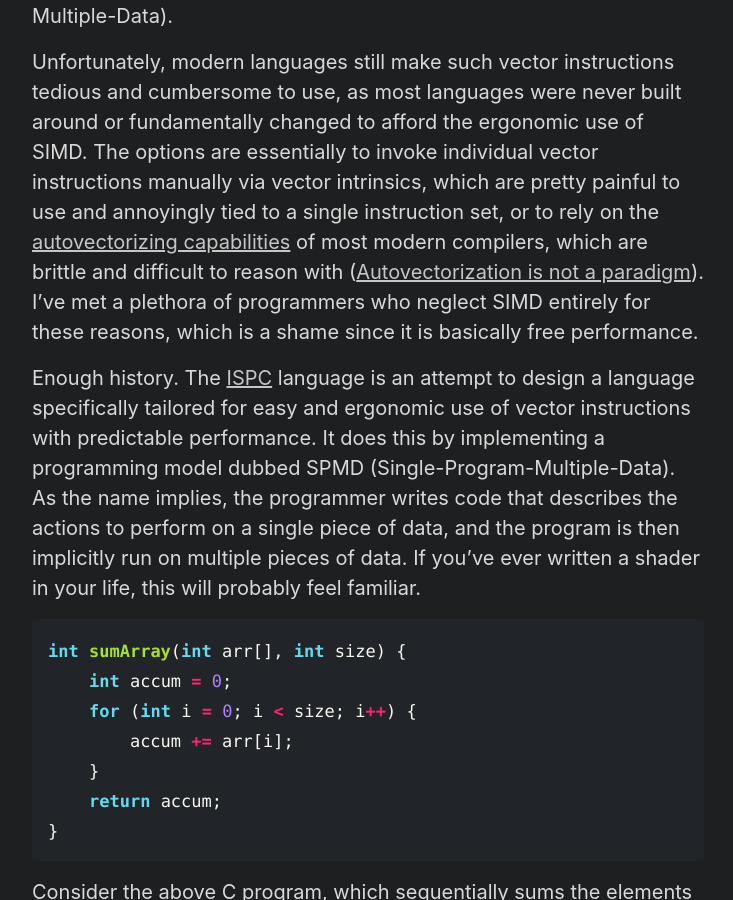
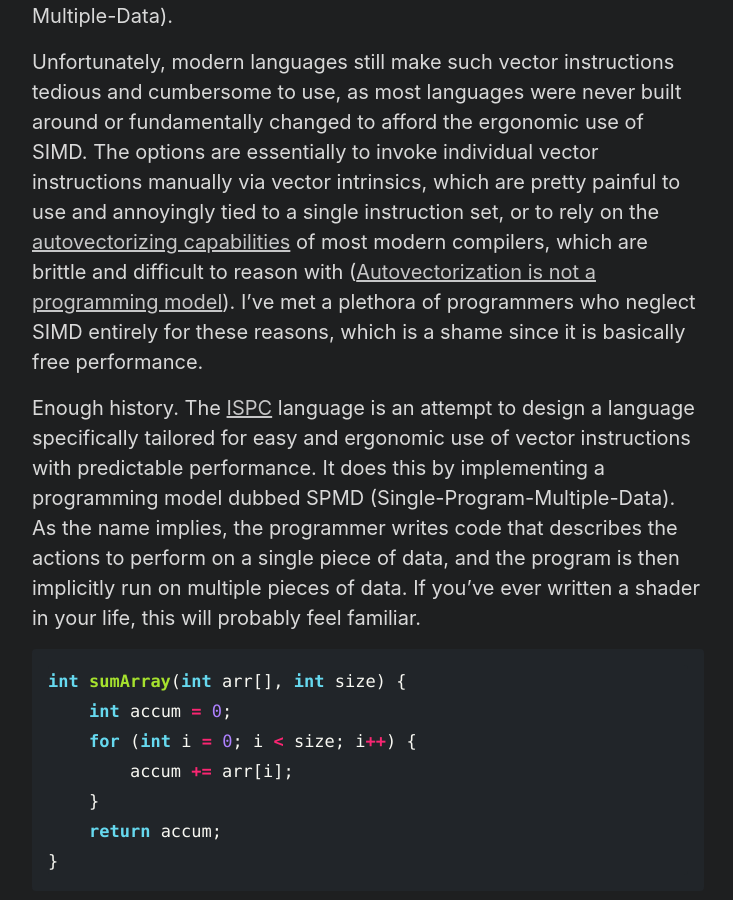
Before and after one commit to pema99/pema99.github.io, a Jekyll site: the page built from _posts/2022-07-29-interestinglangs.md, in a window 1280 px wide and 900 px high, scrolled down 4759 px. Shown: the whole window, without its empty margins (272-1005 px from the left). Built offline with Jekyll 4.4.1, drawn with Linux system fonts in a browser that asks for light colours.

Commit message:
Update 2022-07-29-interestinglangs.md

```diff
--- a/_posts/2022-07-29-interestinglangs.md
+++ b/_posts/2022-07-29-interestinglangs.md
@@ -87,7 +87,7 @@ Moore's Law is well known among programmers. Once upon a time, he postulated tha
 
 In our never-ending quest for better performance, multicore CPUs were invented somewhere along the way; if we can't make a single processor any faster, why not just make more processors, and solve many problem instances at once? Programming languages were adapted to allow making use of this setup, usually via multithreading. Later still, vector instructions were introduced with instruction sets like [SSE](https://en.wikipedia.org/wiki/Streaming_SIMD_Extensions) and [AVX](https://en.wikipedia.org/wiki/AVX), which allowed processing multiple pieces of data once on a single core, in a paradigm dubbed SIMD (Single-Instruction-Multiple-Data).
 
-Unfortunately, modern languages still make such vector instructions tedious and cumbersome to use, as most languages were never built around or fundamentally changed to afford the ergonomic use of SIMD. The options are essentially to invoke individual vector instructions manually via vector intrinsics, which are pretty painful to use and annoyingly tied to a single instruction set, or to rely on the [autovectorizing capabilities](https://gcc.gnu.org/projects/tree-ssa/vectorization.html) of most modern compilers, which are brittle and difficult to reason with ([Autovectorization is not a paradigm](https://pharr.org/matt/blog/2018/04/18/ispc-origins)). I've met a plethora of programmers who neglect SIMD entirely for these reasons, which is a shame since it is basically free performance.
+Unfortunately, modern languages still make such vector instructions tedious and cumbersome to use, as most languages were never built around or fundamentally changed to afford the ergonomic use of SIMD. The options are essentially to invoke individual vector instructions manually via vector intrinsics, which are pretty painful to use and annoyingly tied to a single instruction set, or to rely on the [autovectorizing capabilities](https://gcc.gnu.org/projects/tree-ssa/vectorization.html) of most modern compilers, which are brittle and difficult to reason with ([Autovectorization is not a programming model](https://pharr.org/matt/blog/2018/04/18/ispc-origins)). I've met a plethora of programmers who neglect SIMD entirely for these reasons, which is a shame since it is basically free performance.
 
 Enough history. The [ISPC](https://ispc.github.io/) language is an attempt to design a language specifically tailored for easy and ergonomic use of vector instructions with predictable performance. It does this by implementing a programming model dubbed SPMD (Single-Program-Multiple-Data). As the name implies, the programmer writes code that describes the actions to perform on a single piece of data, and the program is then implicitly run on multiple pieces of data. If you've ever written a shader in your life, this will probably feel familiar.
 
```
